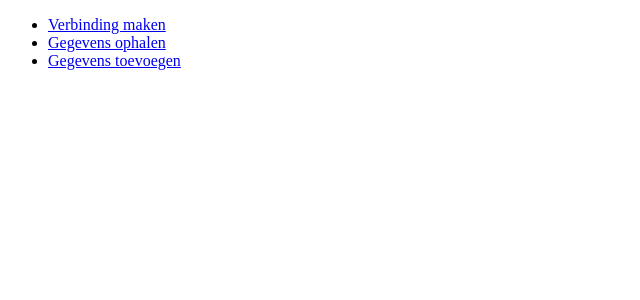
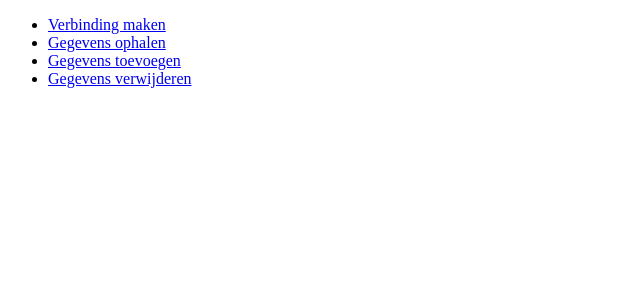
Before and after one commit to Mdescan/Databank_oefeningen, a PHP site: page /Databank_oefeningen/ in a window 1280 px wide. Shown: the top 300 px of the page, without its empty margins (0-640 px from the left). Run offline with PHP 8.4, Linux system fonts and the light colour scheme.

Commit message:
gegevens verwijderen

```diff
--- a/index.php
+++ b/index.php
@@ -30,6 +30,9 @@ and open the template in the editor.
                         <li>
                             <a href="http://localhost/Databank_oefeningen/Gegevens_toevoegen.php">Gegevens toevoegen</a>
                         </li>
+                        <li>
+                            <a href="http://localhost/Databank_oefeningen/Gegevens_verwijderen.php">Gegevens verwijderen</a>
+                        </li>
                     </ul>
                     <?php
                     // put your code here
```
